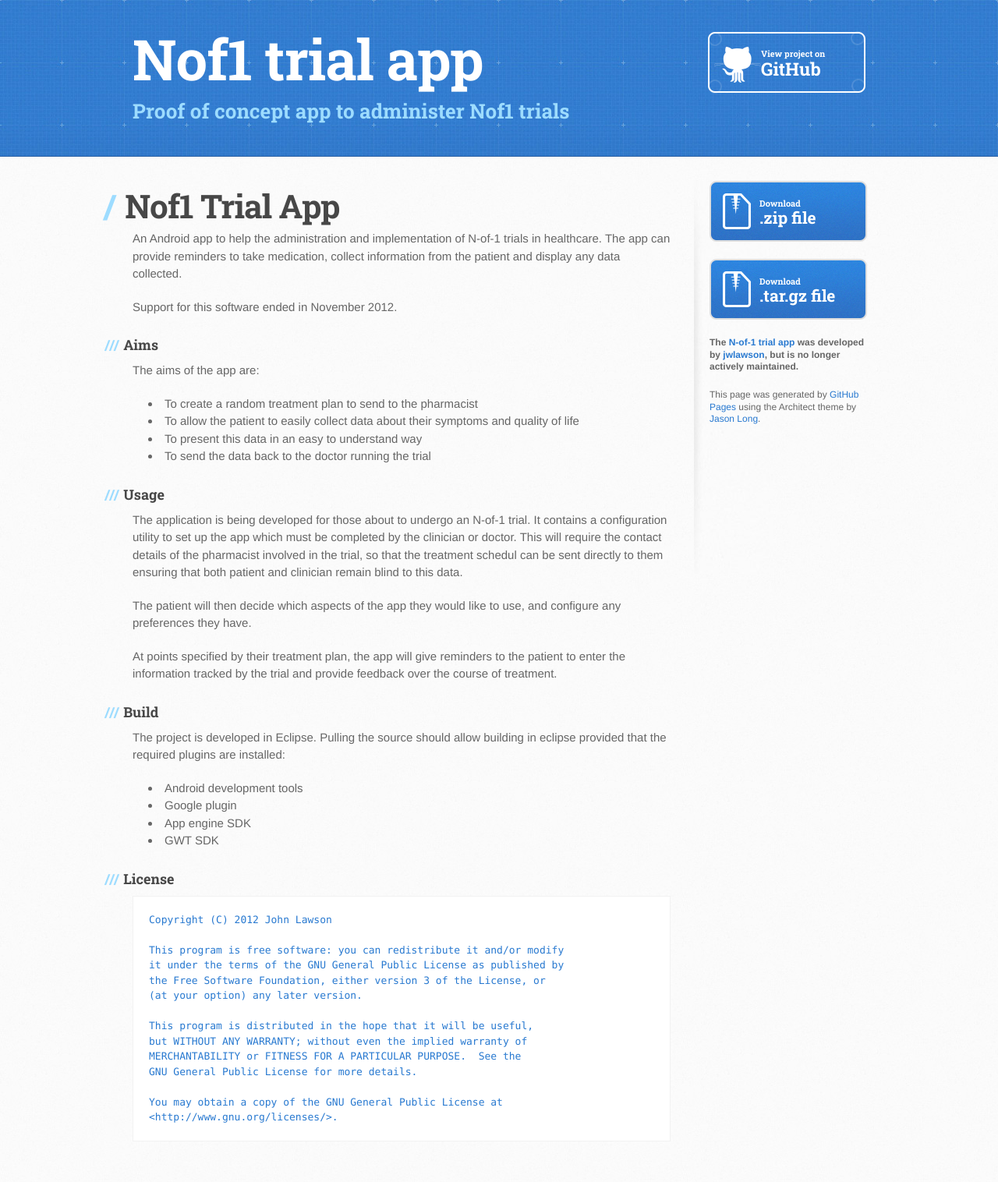
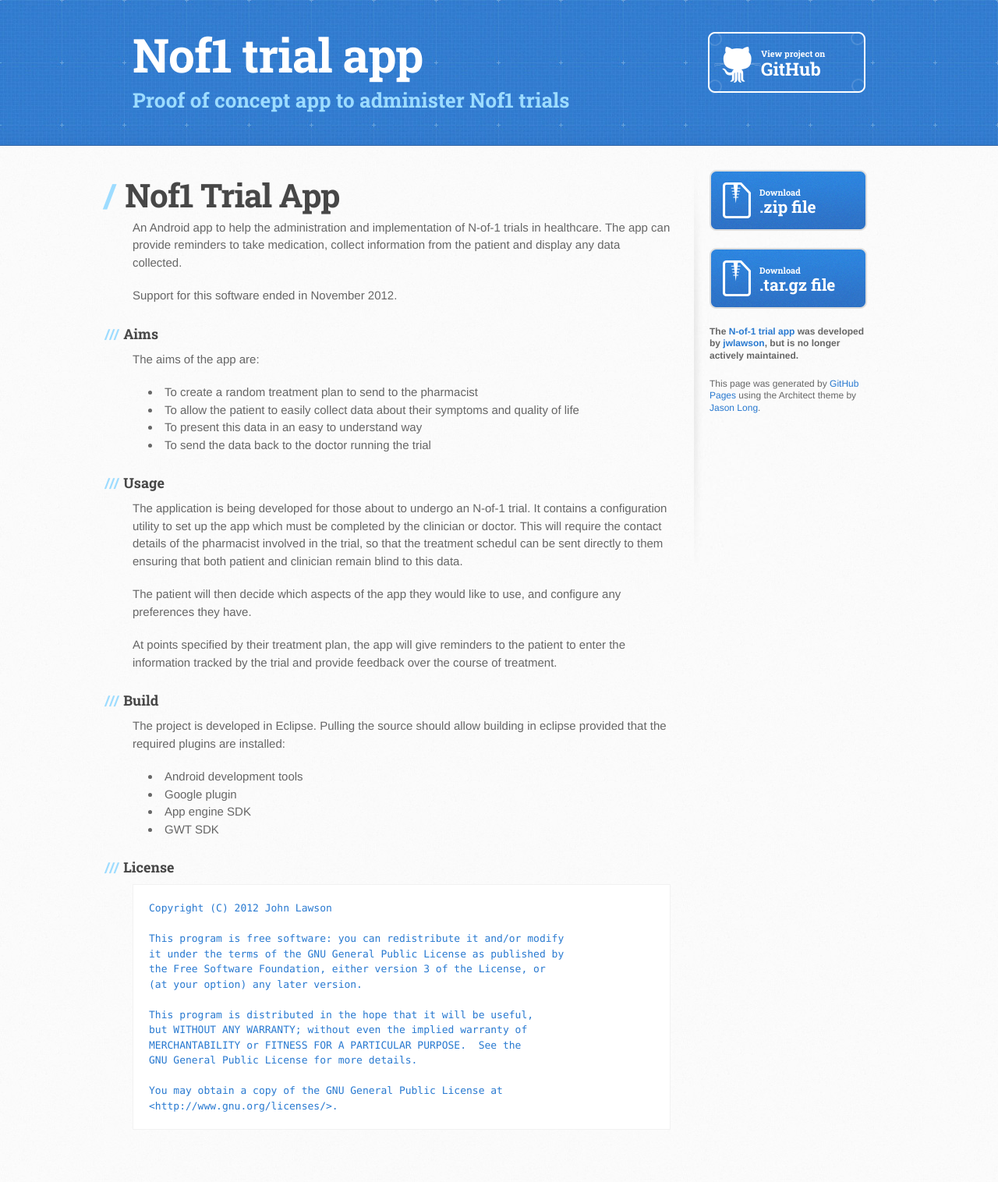
Before and after one commit to jwlawson/nof1, a Jekyll site: the page built from index.md, in a window 1280 px wide. Shown: the whole page at 78% size. Built offline with Jekyll 4.4.1, drawn with Linux system fonts in a browser that asks for light colours.

Commit message:
Changes sizes of elements slightly.

```diff
--- a/css/stylesheet.css
+++ b/css/stylesheet.css
@@ -73,7 +73,7 @@ header {
 
 header h1 {
   letter-spacing: -1px;
-  font-size: 72px;
+  font-size: 60px;
   color: #fff;
   line-height: 1;
   margin-bottom: 0.2em;
@@ -393,11 +393,14 @@ footer a:hover {
   .inner {
     width: 740px;
   }
-  header h1, header h2 {
-    width: 340px;
+  header h1{
+		width: 740px;
+	}
+	header h2 {
+    width: 90%;
   }
   header h1 {
-    font-size: 60px;
+    font-size: 50px;
   }
   header h2 {
     font-size: 30px;
```
